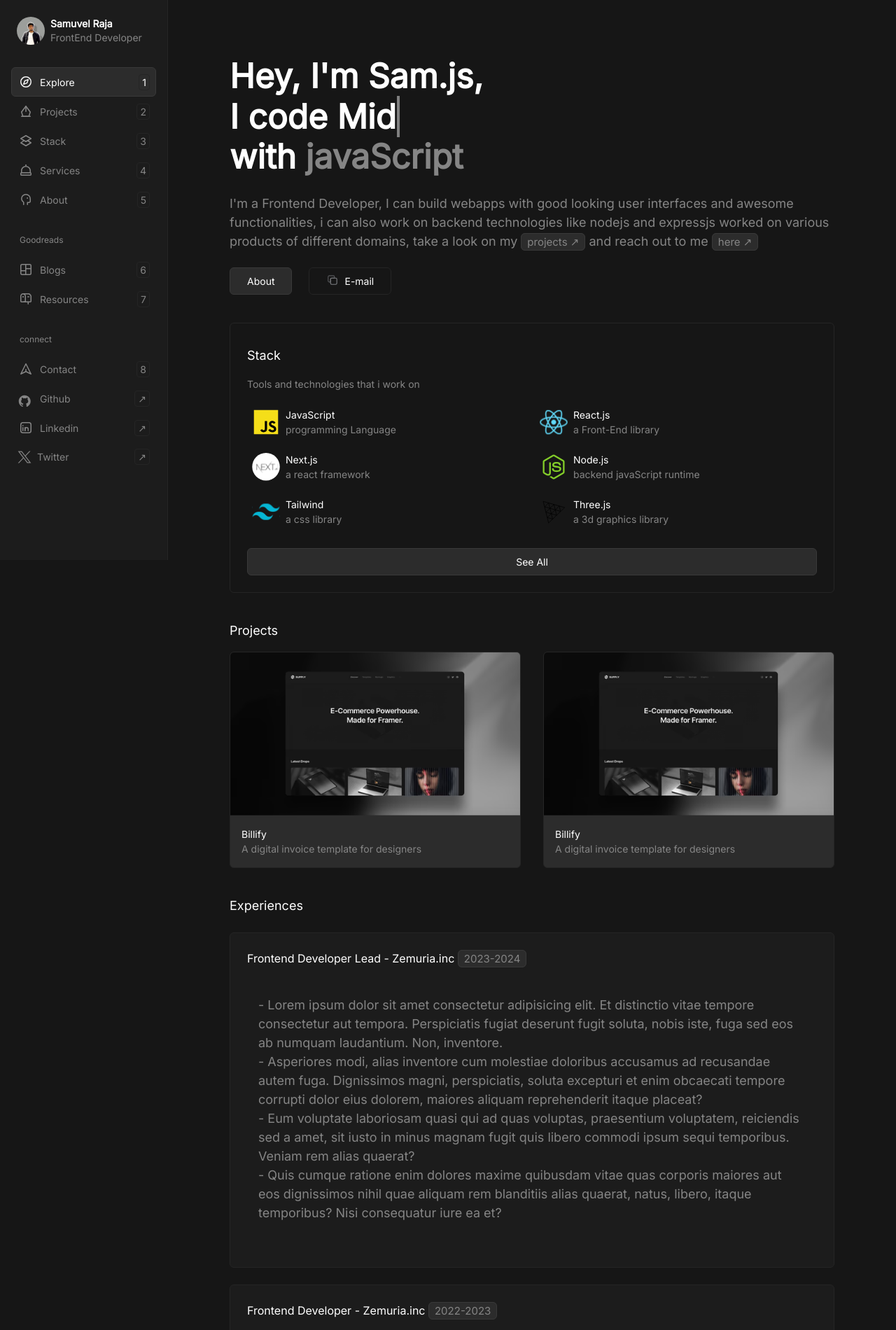
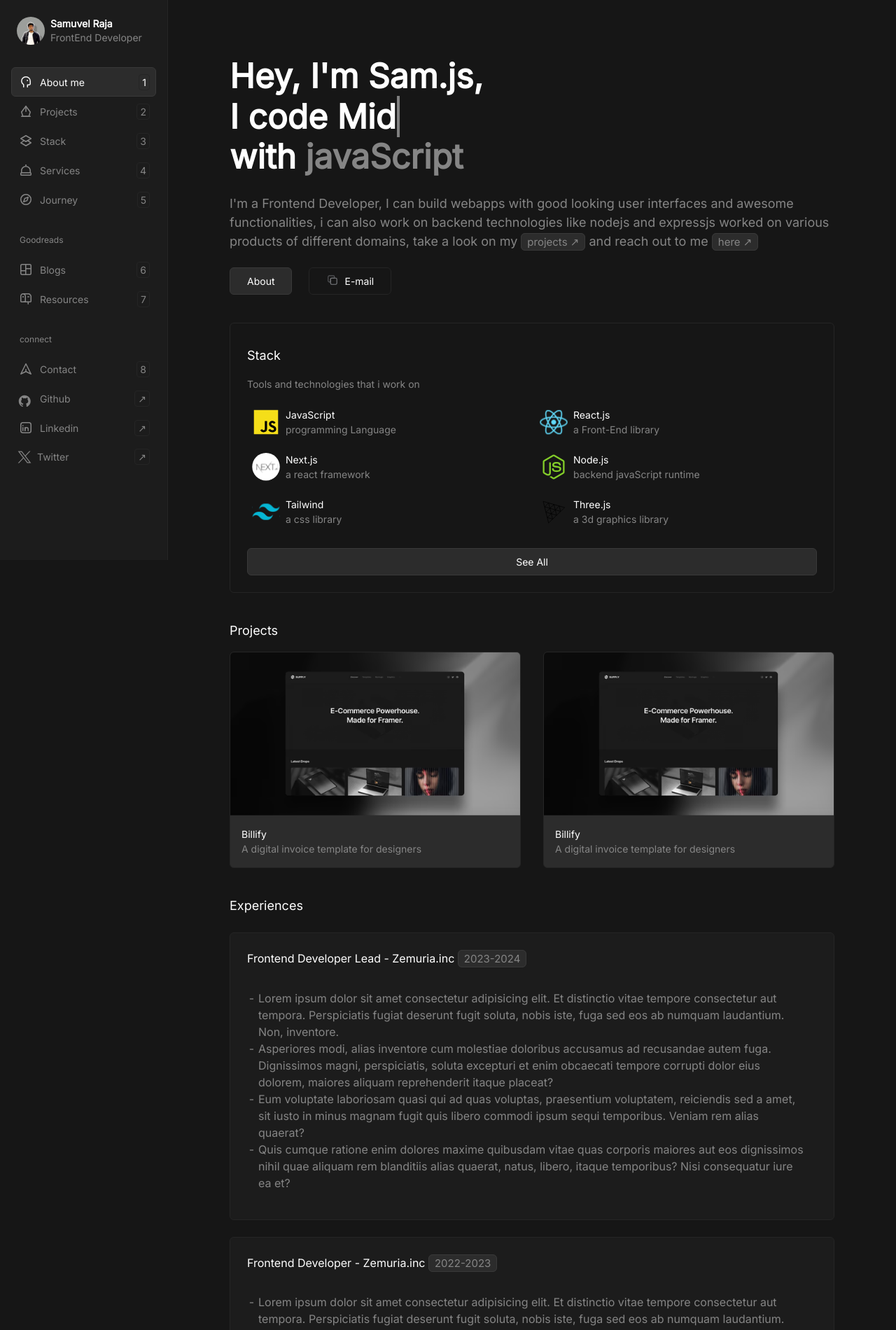
Before and after one commit to SamuvelRaja/portfolio, a React (Vite) app: page / in a window 1280 px wide. Shown: the top 1900 px of the page at 70% size. Built offline with nearby package versions, Linux system fonts and the light colour scheme.

Commit message:
added experience section

```diff
--- a/src/components/sidebar.tsx
+++ b/src/components/sidebar.tsx
@@ -27,8 +27,8 @@ const Sidebar = () => {
                 <Link to="/">
                     <div className={`navlinks  ${location.pathname=="/"?'active':'npg'}  `}>
                         <div className="flex gap-2 items-center">
-                            <img className="w-[24px] h-[24px]" src={exploreIcon} alt="explore icon" />
-                            <p>Explore</p>
+                            <img className="w-[24px] h-[24px]" src={aboutIcon} alt="about icon" />
+                            <p>About me</p>
                         </div>
                         <span className="px-1 rounded-sm border border-[#252525]">1</span>
                     </div>
@@ -63,15 +63,15 @@ const Sidebar = () => {
                 <Link to="/about">
                     <div className={`navlinks ${location.pathname=="/about"?'active':'npg'}   `}>
                         <div className="flex gap-2 items-center">
-                            <img className="w-[24px] h-[24px]" src={aboutIcon} alt="about icon" />
-                            <p>About</p>
+                            <img className="w-[24px] h-[24px]" src={exploreIcon} alt="exlore icon" />
+                            <p>Journey</p>
                         </div>
                         <span className="px-1 rounded-sm border border-[#252525]">5</span>
                     </div>
                 </Link>
             </div>
             <div className="nav-1 mt-4 flex-col">
-                <p  className="font-thin text-[12px] p-3 text-[#858585]">Goodreads</p>
+                <p  className="font-light text-[12px] p-3 text-[#858585]">Goodreads</p>
                 <Link to="/blogs">
                     <div className={`navlinks  ${location.pathname=="/blogs"?'active':'npg'}  `}>
                         <div className="flex gap-2 items-center">
@@ -92,7 +92,7 @@ const Sidebar = () => {
                 </Link>
             </div>
             <div className="nav-1 mt-4 flex-col">
-                <p className="font-thin text-[12px] p-3 text-[#858585]">connect</p>
+                <p className="font-light text-[12px] p-3 text-[#858585]">connect</p>
                 <Link to="/contact">
                     <div className={`navlinks  ${location.pathname=="/contact"?'active':'npg'}  `}>
                         <div className="flex gap-2 items-center">
--- a/src/css/index.css
+++ b/src/css/index.css
@@ -94,8 +94,11 @@
     .card{
       @apply border border-[#252525]  rounded-[6px] overflow-hidden
     }
+    .p2{
+      @apply text-[#858585] text-[18px] my-6
+    }
     .p1{
-      @apply text-[#858585] text-[18px] my-6
+      @apply text-[#858585] text-[16px] my-6
     }
     .navlinks.npg img{
       filter: brightness(0) saturate(100%) invert(47%) sepia(92%) saturate(0%) hue-rotate(203deg) brightness(93%) contrast(97%);
@@ -107,7 +110,7 @@
       list-style-type: none;
     }
 
-    li::before {
+    li::marker {
       content: "- ";
     }
 
--- a/src/pages/explore.tsx
+++ b/src/pages/explore.tsx
@@ -24,7 +24,7 @@ const Explore = () => {
         <h1 className="text-5xl pt-20 text-white font-semibold leading-[1.20]">
           Hey, I'm Sam.js, <br /> I code <Blinker texts={["FrontEnd", "Backend", "Middlewares", "Whatever..."]} />
           <br /> with <span className="text-[#858585]">javaScript</span></h1>
-        <p className="p1">
+        <p className="p2">
           I'm a Frontend Developer, I can build webapps with good looking user interfaces and awesome functionalities,
           i can also work on backend technologies like nodejs and expressjs
           worked on various products of different domains, take a look on my <Link className="plinks" to={"/projects"}>projects &#8599;</Link> and
@@ -133,7 +133,7 @@ const Explore = () => {
         <h2 className="mt-10  text-lg font-medium">Experiences</h2>
         <div className="card mt-6 p-6 bg-[#1c1c1c]">
           <h3 className="text-[16px] mb-4 font-medium">Frontend Developer Lead - Zemuria.inc <span className="plinks">2023-2024</span></h3>
-          <ul className="p1 p-4">
+          <ul className="p1 list-outside p-4 my-0">
             <li>Lorem ipsum dolor sit amet consectetur adipisicing elit. Et distinctio vitae tempore consectetur aut tempora. Perspiciatis fugiat deserunt fugit soluta, nobis iste, fuga sed eos ab numquam laudantium. Non, inventore.</li>
             <li>Asperiores modi, alias inventore cum molestiae doloribus accusamus ad recusandae autem fuga. Dignissimos magni, perspiciatis, soluta excepturi et enim obcaecati tempore corrupti dolor eius dolorem, maiores aliquam reprehenderit itaque placeat?</li>
             <li>Eum voluptate laboriosam quasi qui ad quas voluptas, praesentium voluptatem, reiciendis sed a amet, sit iusto in minus magnam fugit quis libero commodi ipsum sequi temporibus. Veniam rem alias quaerat?</li>
@@ -142,7 +142,7 @@ const Explore = () => {
         </div>
         <div className="card mt-6 p-6 bg-[#1c1c1c]">
           <h3 className="text-[16px] mb-4 font-medium">Frontend Developer - Zemuria.inc <span className="plinks">2022-2023</span></h3>
-          <ul className="p1">
+          <ul className="p1 list-outside p-4 my-0">
             <li>Lorem ipsum dolor sit amet consectetur adipisicing elit. Et distinctio vitae tempore consectetur aut tempora. Perspiciatis fugiat deserunt fugit soluta, nobis iste, fuga sed eos ab numquam laudantium. Non, inventore.</li>
             <li>Asperiores modi, alias inventore cum molestiae doloribus accusamus ad recusandae autem fuga. Dignissimos magni, perspiciatis, soluta excepturi et enim obcaecati tempore corrupti dolor eius dolorem, maiores aliquam reprehenderit itaque placeat?</li>
             <li>Eum voluptate laboriosam quasi qui ad quas voluptas, praesentium voluptatem, reiciendis sed a amet, sit iusto in minus magnam fugit quis libero commodi ipsum sequi temporibus. Veniam rem alias quaerat?</li>
```
